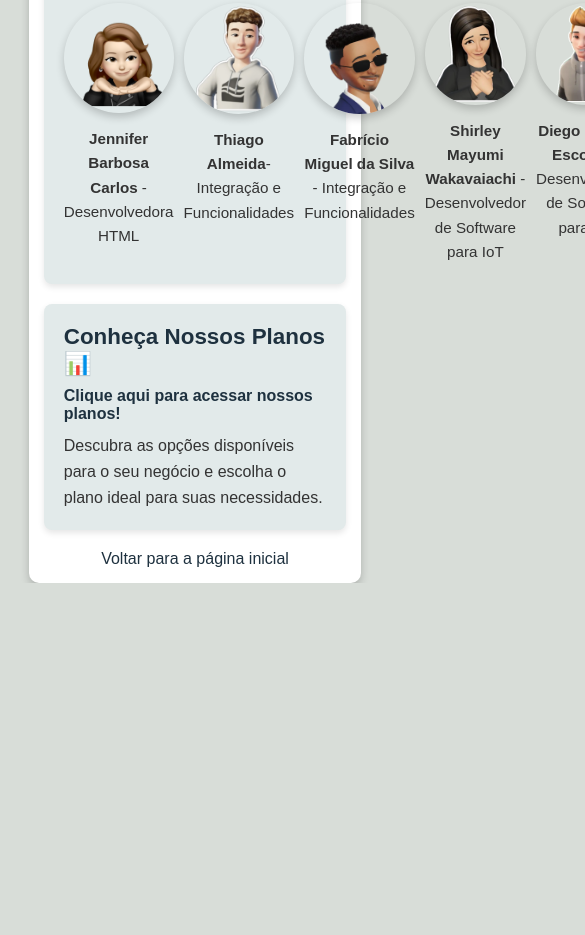
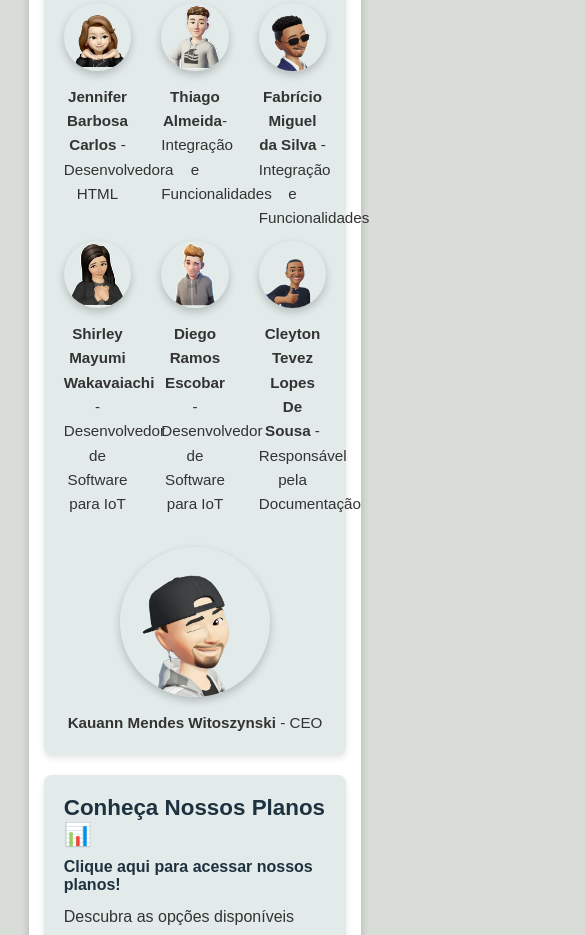
Before and after one commit to jeenniferbarbosa/Projeto-Empreendedorismo, a plain HTML site: page historia.html in a window 390 px wide. Shown: the part 1786-2721 px from the top of the page, 585 px wide, since content can reach past the window. Before the commit the page ends 2369 px from the top, so only its background shows below. Drawn offline with Linux system fonts and the light colour scheme.

Commit message:
Adiciona novas imagens e atualiza estilos na página de equipe

```diff
--- a/historia.html
+++ b/historia.html
@@ -61,6 +61,14 @@
                     <img src="/Imagens/membro5.jpg" alt="Foto do Membro 5" class="equipe-img">
                     <p> <b> Diego Ramos Escobar </b> - Desenvolvedor de Software para IoT </p>
                 </div>
+                <div class="membro">
+                    <img src="/Imagens/membro6.jpg" alt="Foto do Membro 6" class="equipe-img">
+                    <p> <b> Cleyton Tevez Lopes De Sousa </b> - Responsável pela Documentação </p>
+                </div>
+                <div class="membro ceo">
+                    <img src="/Imagens/membro7.jpg" alt="Foto do Membro 5" class="equipe-img">
+                    <p> <b> Kauann Mendes Witoszynski </b> - CEO </p>
+                </div>
             </div>
         </section>
 
--- a/style/styleshist.css
+++ b/style/styleshist.css
@@ -30,7 +30,7 @@ body {
 }
 
 .container:hover {
-    transform: translateY(-3px); /* Pequena elevação */
+    transform: translateY(-3px);
     box-shadow: 0 6px 12px rgba(0, 0, 0, 0.25);
 }
 
@@ -85,7 +85,7 @@ a {
 }
 
 a:hover {
-    color: #2B4857; /* Um leve escurecimento */
+    color: #2B4857;
     text-decoration: underline;
 }
 
@@ -111,32 +111,54 @@ a:hover {
     section p {
         font-size: 0.95em;
     }
+
+    .membro {
+        flex: 1 1 calc(50% - 10px);
+        max-width: calc(50% - 10px);
+    }
+}
+
+@media (max-width: 480px) {
+    .membro {
+        flex: 1 1 100%;
+        max-width: 100%;
+    }
 }
 
 .equipe-fotos {
     display: flex;
     justify-content: space-between;
-    gap: 10px; /* Espaçamento entre as imagens */
+    gap: 10px;
     margin-top: 20px;
+    flex-wrap: wrap;
 }
 
 .membro {
     text-align: center;
-    flex: 1; /* Assegura que as imagens tenham tamanhos iguais */
+    flex: 1 1 calc(33.333% - 20px);
+    max-width: calc(33.333% - 20px);
+    box-sizing: border-box;
+}
+
+.membro.ceo {
+    flex: 1 1 100%;
+    max-width: 100%;
+    margin-top: 20px;
 }
 
 .equipe-img {
     width: 100%;
     max-width: 150px;
-    border-radius: 50%; /* Deixa as imagens circulares */
+    border-radius: 50%;
     box-shadow: 0 4px 8px rgba(0, 0, 0, 0.2);
     margin-bottom: 10px;
     transition: transform 0.3s ease;
 }
 
 .equipe-img:hover {
-    transform: scale(1.1); /* Efeito de zoom ao passar o mouse */
+    transform: scale(1.1);
 }
+
 .card-planos {
     display: flex;
     flex-direction: column;
```
Also changed, not shown: Imagens/membro6.jpg (added), Imagens/membro7.jpg (added), 2 other files.
